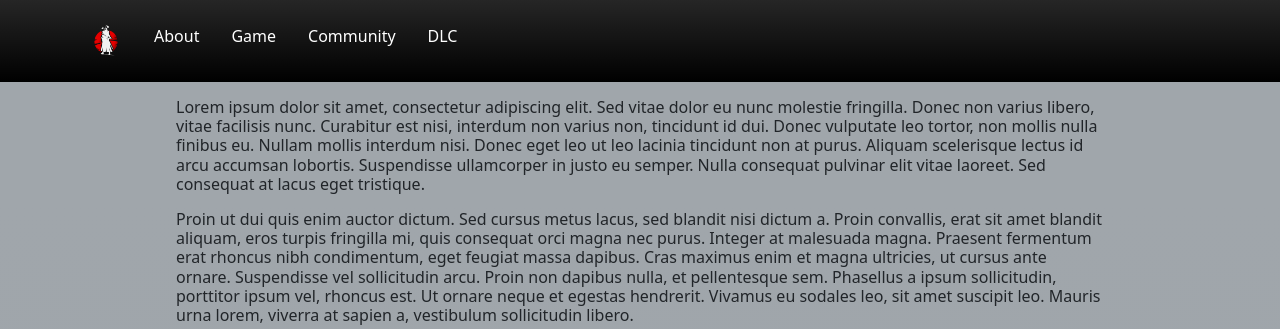
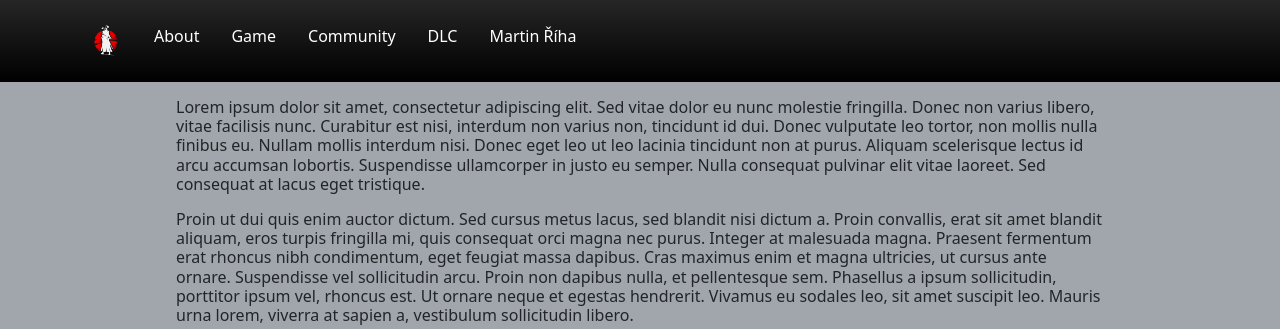
Before and after one commit to LopassMopass/Snatch-Flag, a PHP site: page /policy.php in a window 1280 px wide. Shown: the top 329 px of the page. Run offline with PHP 8.4, Linux system fonts and the light colour scheme.

Commit message:
Seventh Commit
Added needed name of creater

```diff
--- a/policy.php
+++ b/policy.php
@@ -30,6 +30,9 @@
             </li>
             <li class="nav-item">
                 <a href="./error.php" class="nav-link px-2 text-white" aria-disabled="true">DLC</a>
+            </li>
+            <li class="nav-item">
+              <a href="#Martin" class="nav-link px-2 text-white disabled" aria-disabled="true">Martin Říha</a>
             </li>
             </ul>
         </div>
```
